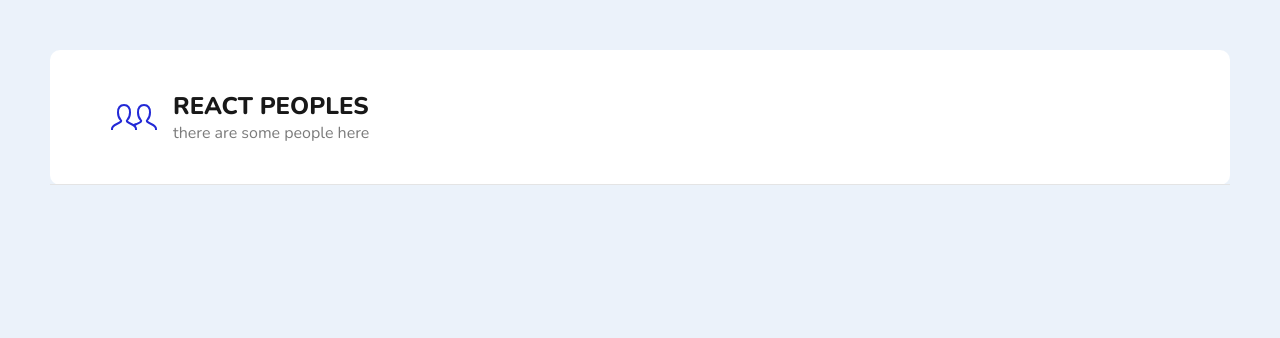
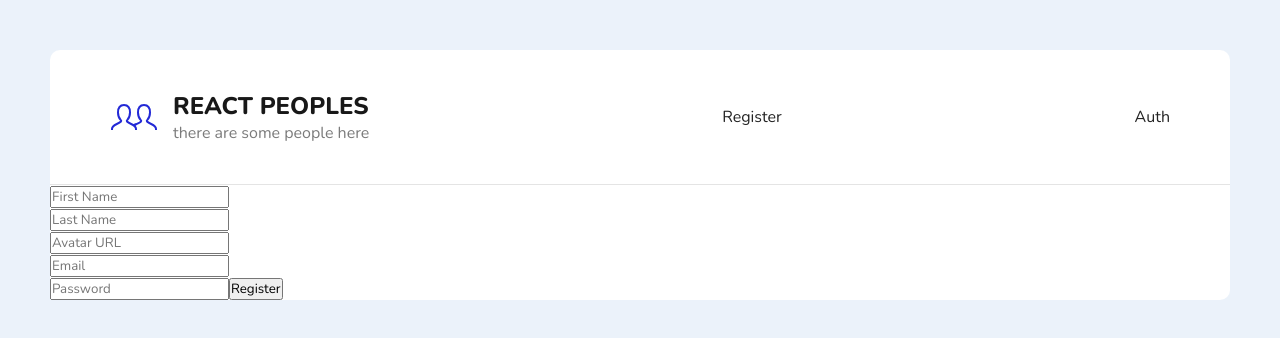
Before and after one commit to joat21/react-peoples, a React (Vite) app: page /registration in a window 1280 px wide. Shown: the top 338 px of the page. Built offline with nearby package versions, Linux system fonts and the light colour scheme.

Commit message:
add registration and authorization

```diff
--- a/src/App.tsx
+++ b/src/App.tsx
@@ -1,9 +1,10 @@
 import React, { useEffect, useState } from "react";
 import { Routes, Route } from "react-router-dom";
-import axios from "axios";
 import Header from "./components/Header";
 import Home from "./pages/Home";
 import User from "./pages/User";
+import Registration from "./pages/Registation";
+import Authorization from "./pages/Authorization";
 import "./App.scss";
 
 export const DataContext = React.createContext({});
@@ -19,6 +20,8 @@ function App() {
           <Routes>
             <Route path="/" element={<Home />} />
             <Route path="/user/:user" element={<User />} />
+            <Route path="/registration" element={<Registration />} />
+            <Route path="/authorization" element={<Authorization />} />
           </Routes>
         </DataContext.Provider>
       </div>
--- a/src/components/Header/index.tsx
+++ b/src/components/Header/index.tsx
@@ -1,8 +1,9 @@
-import { Link } from "react-router-dom";
+import { Link, useNavigate } from "react-router-dom";
 import logo from "../../assets/logo.svg";
 import styles from "./Header.module.scss";
 
 const Header = () => {
+  const navigate = useNavigate();
   return (
     <div className={styles.header}>
       <div className={`container ${styles.container}`}>
@@ -15,6 +16,29 @@ const Header = () => {
             </div>
           </div>
         </Link>
+        {localStorage.getItem("token") ? (
+          <>
+            <Link
+              to={`/user/${JSON.parse(localStorage.getItem("user")).id}`}
+              state={JSON.parse(localStorage.getItem("user")).id}
+            >
+              Profile
+            </Link>
+            <button
+              onClick={() => {
+                localStorage.clear();
+                navigate("/registration");
+              }}
+            >
+              Log Out
+            </button>
+          </>
+        ) : (
+          <>
+            <Link to="/registration">Register</Link>
+            <Link to="/authorization">Auth</Link>
+          </>
+        )}
       </div>
     </div>
   );
--- /dev/null
+++ b/src/pages/Authorization/index.tsx
@@ -0,0 +1,44 @@
+import { useState } from "react";
+import styles from "./Authorization.module.scss";
+import axios from "axios";
+
+const Authorization = () => {
+  const [authData, setAuthData] = useState({
+    email: "",
+    password: "",
+  });
+
+  const onAuth = (e) => {
+    e.preventDefault();
+    axios
+      .post("https://8aacc4e8fbc52395.mokky.dev/auth", authData)
+      .then((res) => res.data)
+      .then((data) => {
+        localStorage.setItem("token", data.token);
+        localStorage.setItem("user", JSON.stringify(data.data));
+      });
+  };
+
+  return (
+    <form>
+      <input
+        type="text"
+        placeholder="Email"
+        value={authData.email}
+        onChange={(e) => setAuthData({ ...authData, email: e.target.value })}
+        required
+      />
+      <br />
+      <input
+        type="password"
+        placeholder="Password"
+        value={authData.password}
+        onChange={(e) => setAuthData({ ...authData, password: e.target.value })}
+        required
+      />
+      <button onClick={(e) => onAuth(e)}>Register</button>
+    </form>
+  );
+};
+
+export default Authorization;
--- a/src/pages/Home/index.tsx
+++ b/src/pages/Home/index.tsx
@@ -1,4 +1,4 @@
-import { useContext, useEffect, useState } from "react";
+import { useContext, useEffect } from "react";
 import { DataContext } from "../../App";
 import axios from "axios";
 import Card from "../../components/Card";
--- /dev/null
+++ b/src/pages/Registation/index.tsx
@@ -0,0 +1,77 @@
+import axios from "axios";
+import styles from "./Registration.module.scss";
+import { useState } from "react";
+
+const Registration = () => {
+  const [user, setUser] = useState({
+    firstName: "",
+    lastName: "",
+    avatar: "",
+    email: "",
+    password: "",
+  });
+
+  const onRegister = (e) => {
+    e.preventDefault();
+
+    const userToSend = { ...user };
+    if (!userToSend.avatar) {
+      userToSend.avatar =
+        "https://sun3-22.userapi.com/impf/DW4IDqvukChyc-WPXmzIot46En40R00idiUAXw/l5w5aIHioYc.jpg?quality=96&as=32x32,48x48,72x72,108x108,160x160,240x240,360x360&sign=10ad7d7953daabb7b0e707fdfb7ebefd&u=I6EtahnrCRLlyd0MhT2raQt6ydhuyxX4s72EHGuUSoM&cs=400x400";
+    }
+
+    axios
+      .post("https://8aacc4e8fbc52395.mokky.dev/register", userToSend)
+      .then((res) => res.data)
+      .then((data) => {
+        localStorage.setItem("token", data.token);
+        localStorage.setItem("user", JSON.stringify(data.data));
+      });
+  };
+
+  return (
+    <form>
+      <input
+        type="text"
+        placeholder="First Name"
+        value={user.firstName}
+        onChange={(e) => setUser({ ...user, firstName: e.target.value })}
+        required
+      />
+      <br />
+      <input
+        type="text"
+        placeholder="Last Name"
+        value={user.lastName}
+        onChange={(e) => setUser({ ...user, lastName: e.target.value })}
+        required
+      />
+      <br />
+      <input
+        type="text"
+        placeholder="Avatar URL"
+        value={user.avatar}
+        onChange={(e) => setUser({ ...user, avatar: e.target.value })}
+      />
+      <br />
+      <input
+        type="text"
+        placeholder="Email"
+        value={user.email}
+        onChange={(e) => setUser({ ...user, email: e.target.value })}
+        required
+      />
+      <br />
+      <input
+        type="password"
+        placeholder="Password"
+        value={user.password}
+        onChange={(e) => setUser({ ...user, password: e.target.value })}
+        required
+      />
+      <button onClick={(e) => onRegister(e)}>Register</button>
+    </form>
+  );
+};
+
+export default Registration;
```
Also changed, not shown: src/pages/Authorization/Authorization.module.scss (added), src/pages/Registation/Registration.module.scss (added).
